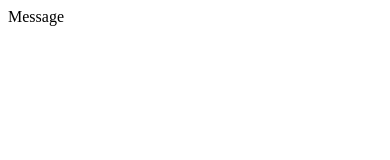
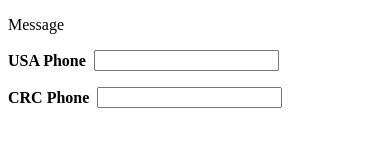
Before and after one commit to jcarrill0/stimulus-challenge, a plain HTML site: page index.html in a window 390 px wide. Drawn offline with nearby package versions, Linux system fonts and the light colour scheme.

Commit message:
Add format phones

```diff
--- a/index.html
+++ b/index.html
@@ -2,12 +2,22 @@
 <html>
 <head>
   <meta charset="utf-8">
+  <link rel="stylesheet" href="./style.css">
 </head>
 <body>
     <div data-controller="test">
-        <span style="margin-top: 1rem;" data-test-target="message">Message</span>
+        <span data-test-target="message">Message</span>
+        <div class="input-box">
+          <label for="">USA Phone</label>
+          <input type="text" data-test-target="USAPhone" data-action="input->test#handleUSAPhoneChange">
+        </div>
+        <div class="input-box">
+          <label for="">CRC Phone</label>
+          <input type="text" data-test-target="CRCPhone" data-action="input->test#handleCRCPhoneChange" >
+        </div>
     </div>
 
+    <script src="https://unpkg.com/imask@6.4.2/dist/imask.js"></script>
     <script src="./test_controller.js  " type="module"></script>
 </body>
 </html>
--- /dev/null
+++ b/style.css
@@ -0,0 +1,16 @@
+span {
+    display: block;
+    margin-top: 1rem;
+}
+
+.input-box {
+    padding: 0;
+    margin: 1rem 0;
+    display: flex;
+    align-items: center;
+}
+.input-box label {
+    text-align: right;
+    margin-right: .5rem;
+    font-weight: 600;
+}
--- a/test_controller.js
+++ b/test_controller.js
@@ -3,10 +3,22 @@ import { Application, Controller } from "https://unpkg.com/@hotwired/stimulus/di
 window.Stimulus = Application.start()
 
 Stimulus.register("test", class extends Controller {
-    static targets = [ "message" ]
+    static targets = [ "message", "USAPhone", "CRCPhone" ]
 
     connect() {
         console.log(this.message)
+    }
+
+    handleUSAPhoneChange() {
+        IMask(this.USAPhoneTarget, {
+            mask: '(000) 000-0000'
+        })
+    }
+
+    handleCRCPhoneChange() {
+        IMask(this.CRCPhoneTarget, {
+            mask: '+(000) 0000-0000'
+        })
     }
 
     get message() {
```
